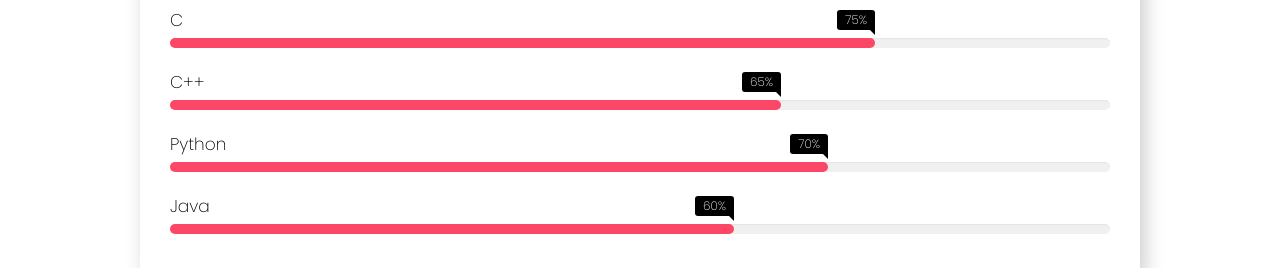
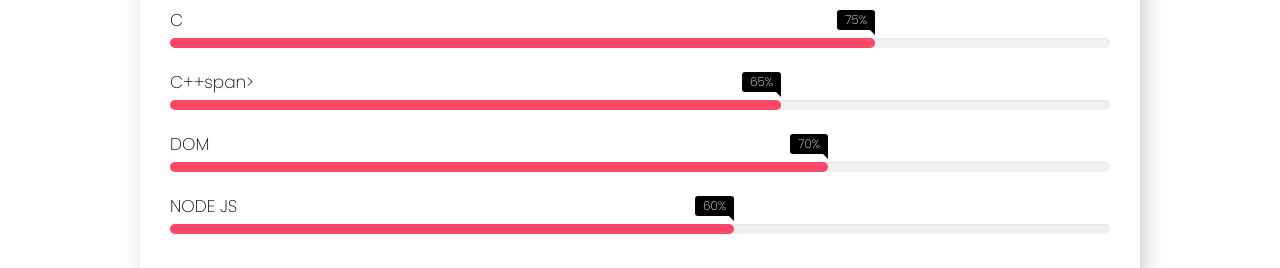
Before and after one commit to lrmonish/Personelwebsite, a plain HTML site: page skill.html in a window 1280 px wide. Shown: the part 580-848 px from the top of the page. Drawn offline with nearby package versions, Linux system fonts and the light colour scheme.

Commit message:
Update skill.html

```diff
--- a/skill.html
+++ b/skill.html
@@ -80,7 +80,7 @@
                         </div>
                         <div class="bar ">
                             <div class="info ">
-                                <span>C++</span>
+                                <span>C++span>
                             </div>
                             <div class="progress-line Cpp ">
                                 <span></span>
@@ -88,7 +88,7 @@
                         </div>
                         <div class="bar ">
                             <div class="info ">
-                                <span>Python</span>
+                                <span>DOM</span>
                             </div>
                             <div class="progress-line python ">
                                 <span></span>
@@ -96,7 +96,7 @@
                         </div>
                         <div class="bar ">
                             <div class="info ">
-                                <span>Java</span>
+                                <span>NODE JS</span>
                             </div>
                             <div class="progress-line Java  ">
                                 <span></span>
```
